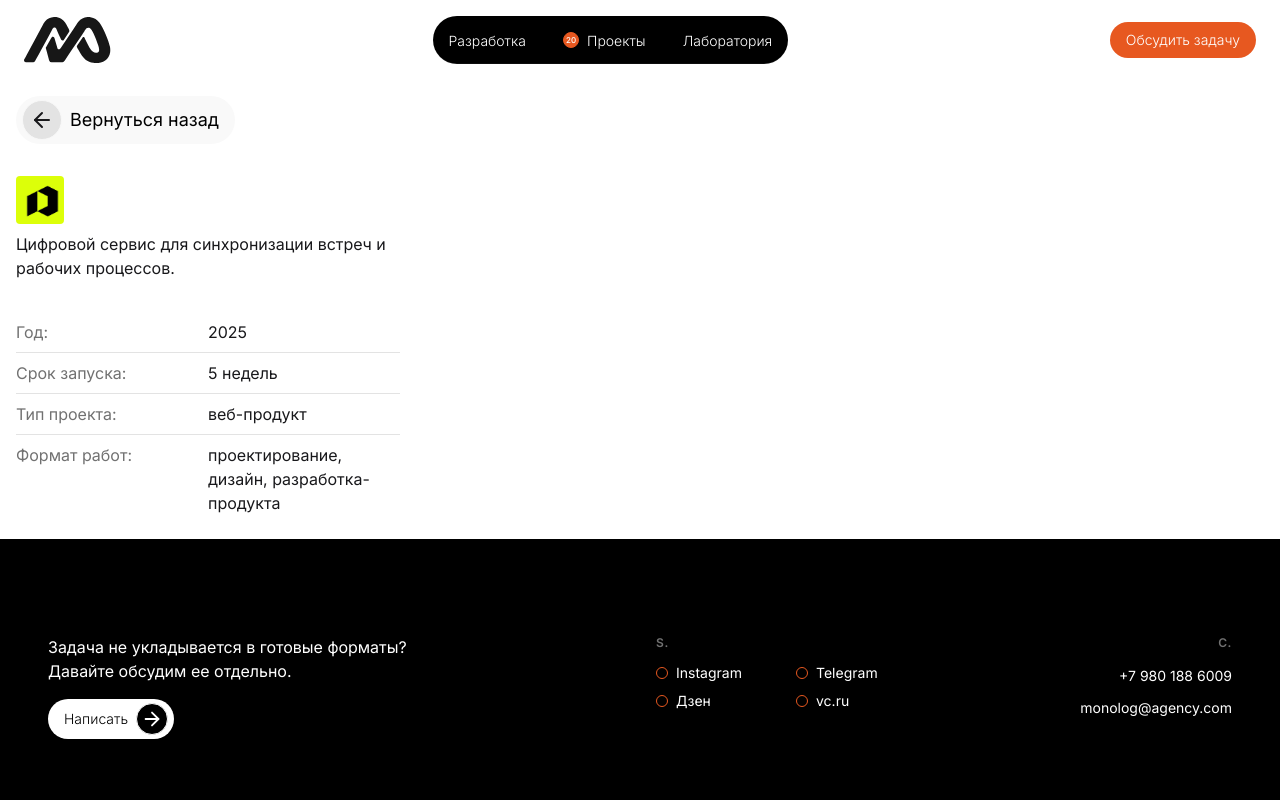
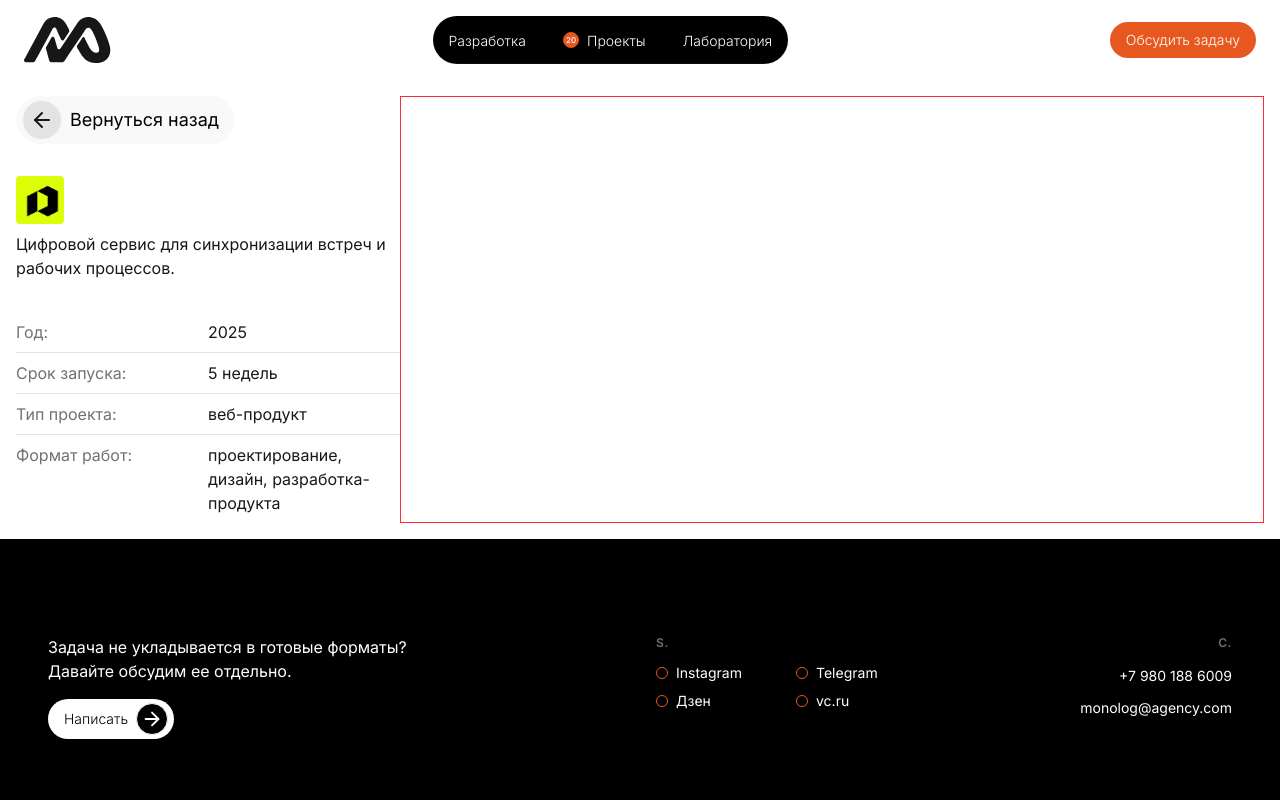
Before and after one commit to mkeverything/monolog, a Next.js app: page /projects/alphamark in a window 1280 px wide. Shown: the top 800 px of the page. Built offline with nearby package versions, Linux system fonts and the light colour scheme.

Commit message:
Minor styling

```diff
--- a/src/app/projects/[slug]/page.tsx
+++ b/src/app/projects/[slug]/page.tsx
@@ -2,7 +2,7 @@
 
 import { Badge } from '@/src/components/ui/Badge'
 import { Button } from '@/src/components/ui/Button'
-import { getProjectContent, getSiteContent } from '@/src/lib/cms'
+import { getProjectContent, getSiteContent, SiteContent } from '@/src/lib/cms'
 import { ArrowLeft } from 'lucide-react'
 import Image from 'next/image'
 import { useParams } from 'next/navigation'
@@ -11,16 +11,26 @@ import { FC } from 'react'
 export default function ProjectPage() {
   const { slug } = useParams<{ slug: string }>()
   const project = getProjectContent(slug)
-  const {
-    projects: { cta },
-  } = getSiteContent()
 
   if (!project) return null
 
   const { meta } = project
 
+  console.log(meta)
+
   return (
-    <div className='p-4'>
+    <div className='flex size-full p-4'>
+      <Meta meta={meta} />
+      <Content images={meta.images} />
+    </div>
+  )
+}
+
+const Meta: FC<{ meta: MetaProps }> = ({ meta }) => {
+  const {
+    projects: { cta },
+  } = getSiteContent()
+  return (
     <div className='flex max-w-sm flex-col gap-8'>
       <Button className='bg-neutral text-primary flex h-12 w-fit gap-2 pr-4 pl-1.5 text-lg font-normal'>
         <Badge className='bg-secondary size-10 p-1'>
@@ -47,7 +57,6 @@ export default function ProjectPage() {
         })}
       </div>
     </div>
-    </div>
   )
 }
 
@@ -55,8 +64,7 @@ const MetaRow: FC<{ name: string; value: string; divider?: boolean }> = ({
   name,
   value,
   divider,
-}) => {
-  return (
+}) => (
   <div
     className={`grid grid-cols-2 ${divider && 'border-secondary border-b'} py-2`}
   >
@@ -64,4 +72,23 @@ const MetaRow: FC<{ name: string; value: string; divider?: boolean }> = ({
     <span className='w-fit'>{value}</span>
   </div>
 )
-}
+
+const Content: FC<{ images: string[] }> = ({ images }) => (
+  <div className='size-lg flex flex-col border w-full border-red-500'>
+    {images.map((image, i) => {
+      console.log(image)
+      return (
+        <div key={i} className='relative w-full'>
+          <Image
+            key={i}
+            src={image || ''}
+            fill
+            alt={`image-${i}`}
+          />
+        </div>
+      )
+    })}
+  </div>
+)
+
+type MetaProps = SiteContent['projects']['items'][number]['meta']
```
Lines whose indentation alone changed are shown as unchanged.
